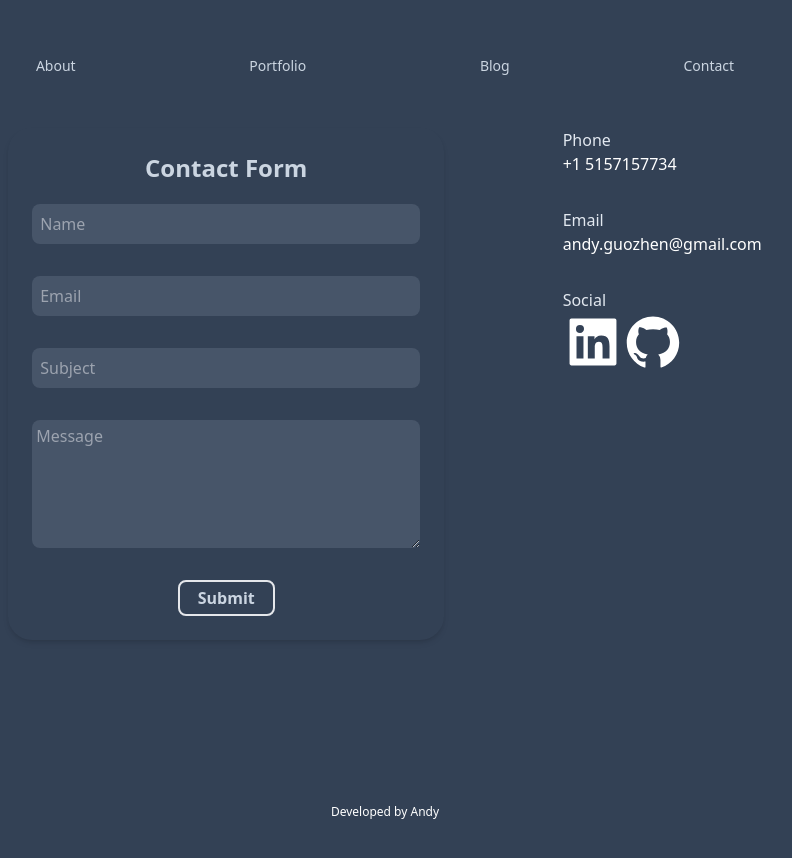
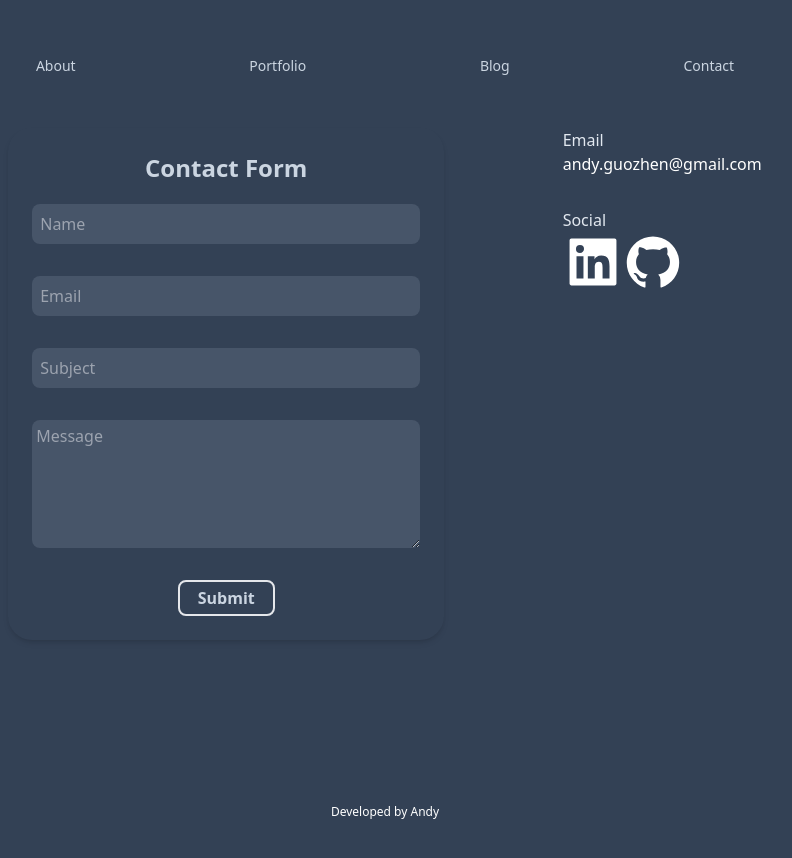
Before and after one commit to AndyFooGuoZhen/Nextjs_Blog, a Next.js app in the folder blog/: page /contact in a window 1280 px wide. Shown: the top 858 px of the page, without its empty margins (255-1047 px from the left). Built offline with nearby package versions, Linux system fonts and the light colour scheme; what tailwindcss-neumorphism would draw is missing.

Commit message:
removed no

```diff
--- a/blog/app/contact/page.tsx
+++ b/blog/app/contact/page.tsx
@@ -56,8 +56,6 @@ const Contact = () => {
           </div>
           <div className="flex flex-col items-center md:items-start">
 
-            <h1 className="text-slate-200">Phone</h1>
-            <h1 className="mb-8 text-white">+1 5157157734</h1>
             <h1 className="text-slate-200">Email</h1>
             <div className="mb-8">
               <a className="hover:underline text-white" href="mailto:andy.guozhen@gmail.com">andy.guozhen@gmail.com</a>
```
